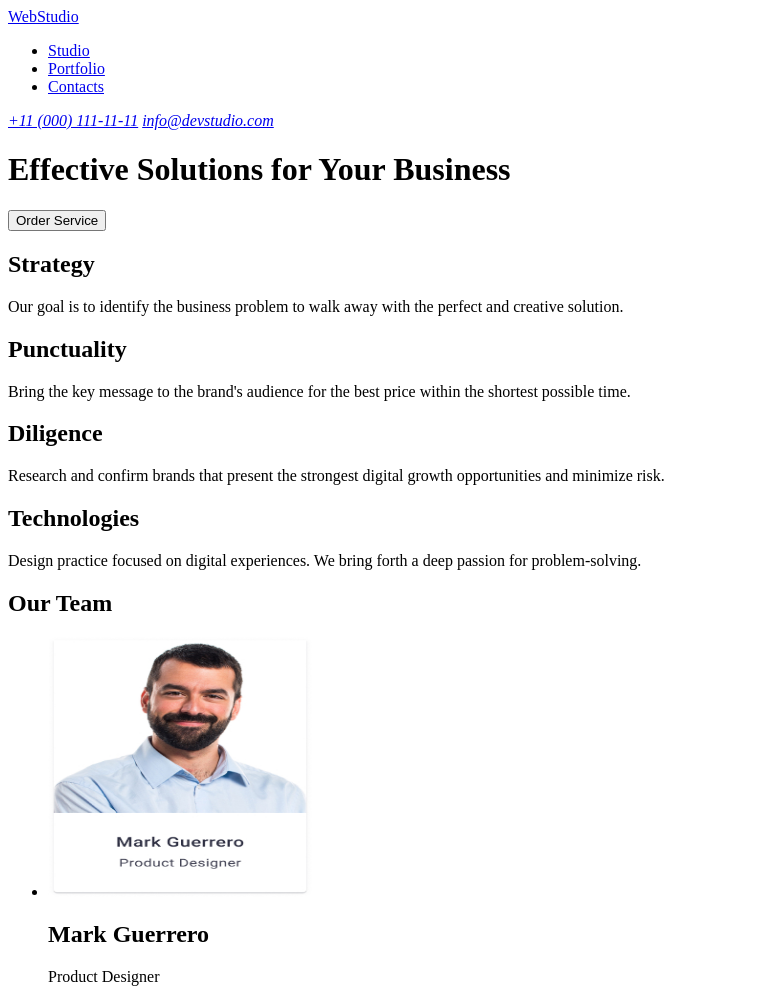
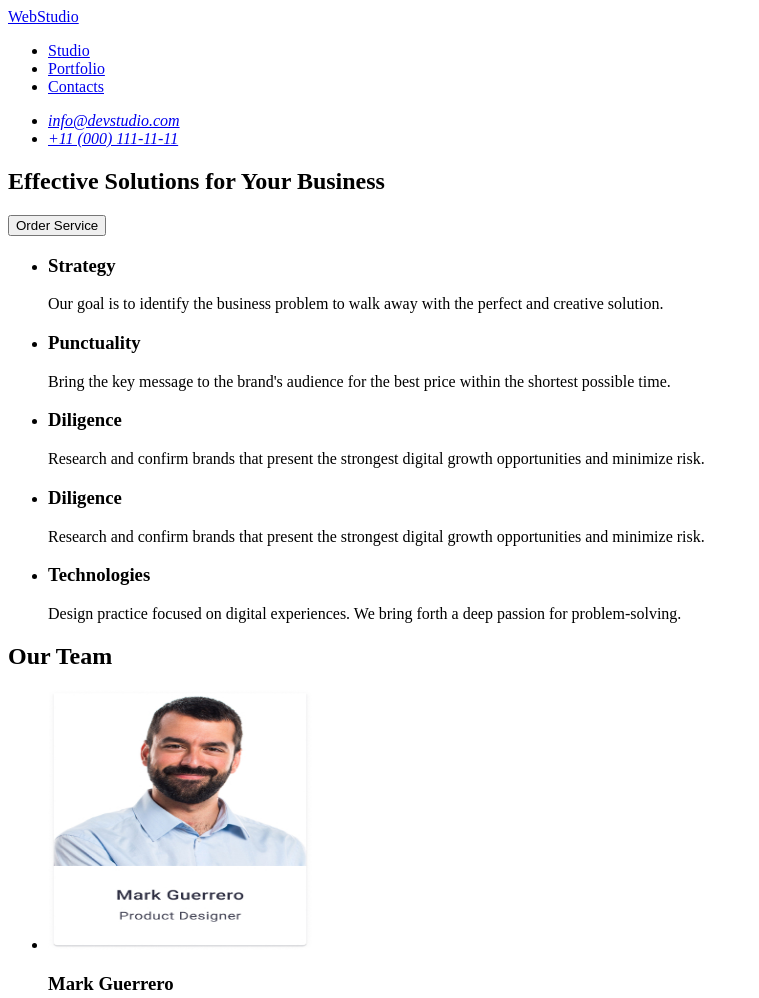
Before and after one commit to VeronikaKar/goit-markup-hw-01, a plain HTML site: page index.html in a window 1280 px wide. Shown: the top 998 px of the page, without its empty margins (0-759 px from the left). Drawn offline with Linux system fonts and the light colour scheme.

Commit message:
Update index.html

```diff
--- a/index.html
+++ b/index.html
@@ -7,7 +7,9 @@
 </head>
 <body>
 <header>
+<nav>
 <a href="./index.html">WebStudio</a>
+</nav>
 <nav>
     <ul>
         <li><a href="#studio">Studio</a></li>
@@ -16,41 +18,56 @@
     </ul>
 </nav>
 <address>
-<a href="tel:+110001111111">+11 (000) 111-11-11</a>
- <a href="mailto:info@devstudio.com">info@devstudio.com</a>
+    <ul>
+        <li><a href="mailto:info@devstudio.com">info@devstudio.com</a></li>
+    <li><a href="tel:+110001111111">+11 (000) 111-11-11</a></li>
+</ul>
 </address>
 </header>
 <main>
+<section>
 <h1>Effective Solutions for Your Business</h1>
 <button type="button">Order Service</button>
+</section>
 <section>
-    <h2>Strategy</h2>
-    <p>Our goal is to identify the business
-    problem to walk away with the perfect and creative solution.</p>
-    <h2>Punctuality</h2>
-    <p>Bring the key message to the brand's audience for the best price within the shortest possible time.</p>
-    <h2>Diligence</h2>
-    <p>Research and confirm brands that present the strongest digital growth opportunities and minimize risk.</p>
-    <h2>Technologies</h2>
+    <!--<h2>Business Description</h2>-->
+    <ul>
+        <li><h3>Strategy</h3>
+            <p>Our goal is to identify the business
+            problem to walk away with the perfect and creative solution.</p>
+        </li>
+
+         <li><h3>Punctuality</h3>
+         <p>Bring the key message to the brand's audience for the best price within the shortest possible time.</p>
+        </li>
+         <li><h3>Diligence</h3>
+         <p>Research and confirm brands that present the strongest digital growth opportunities and minimize risk.</p>
+        </li>
+        <li><h3>Diligence</h3>
+        <p>Research and confirm brands that present the strongest digital growth opportunities and minimize risk.</p>
+         </li>
+    <li><h3>Technologies</h3>
     <p>Design practice focused on digital experiences. We bring forth a deep passion for problem-solving.</p>
+    </li>
+</ul>
 </section>
 <section>
     <h2>Our Team</h2>
     <ul>
      <li><img src="images/teamcard1.jpg" width="264"  height="260" alt="Team Card 1">
-    <h2><b>Mark Guerrero</b></h2>
+    <h3>Mark Guerrero</h3>
     <p>Product Designer</p>
     </li>
 <li><img src="images/teamcard2.jpg" width="264" height="260" alt="Team Card 2">
-    <h2><b>Tom Ford</b></h2>
+    <h3>Tom Ford</h3>
     <p>Frontend Developer</p>
 </li>
 <li><img src="images/teamcard3.jpg" width="264" height="260" alt="Team Card 3">
-    <h2><b>Camila Garcia</b></h2>
+    <h3>Camila Garcia</h3>
     <p>Marketing</p>
 </li>
 <li><img src="images/teamcard4.jpg" width="264" height="260" alt="Team Card 4">
-    <h2><b>Daniel Wilson</b></h2>
+    <h3>Daniel Wilson</h3>
     <p>UI Designer</p>
 </li>
     </ul>
```
